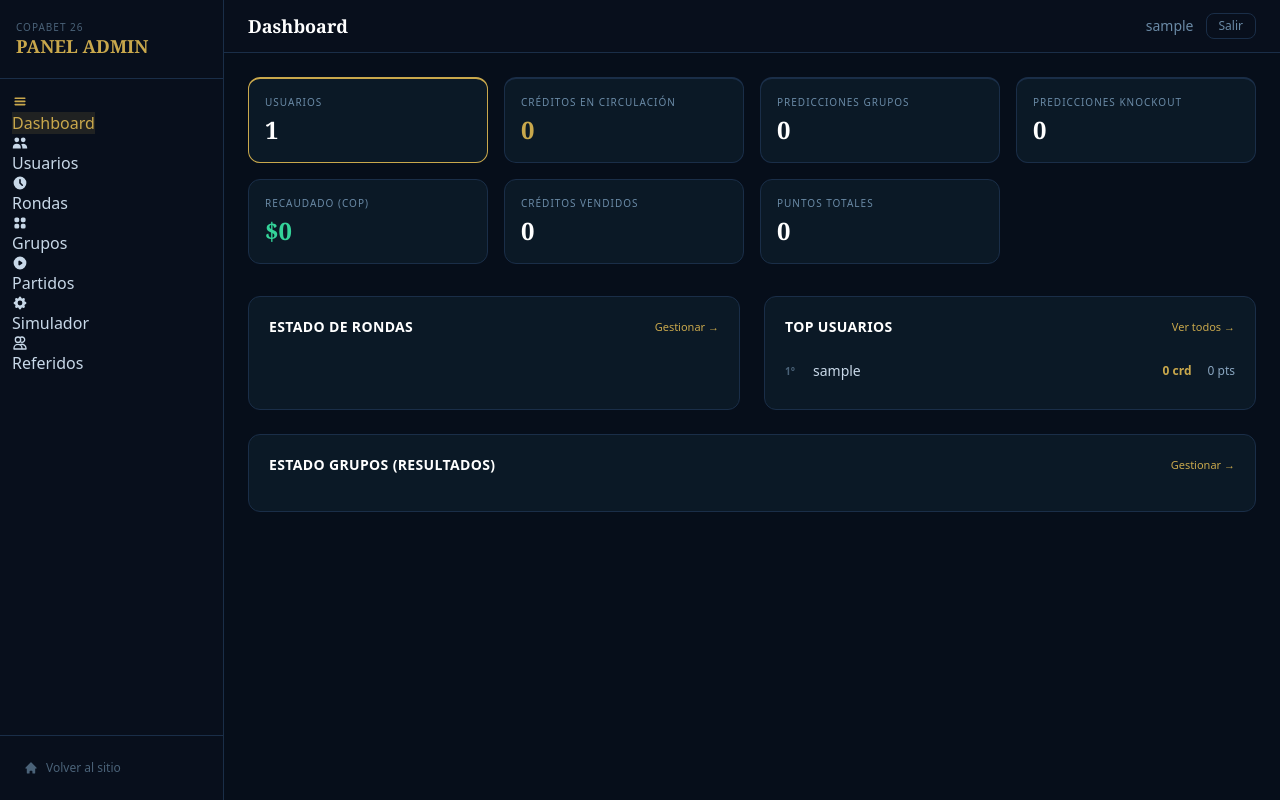
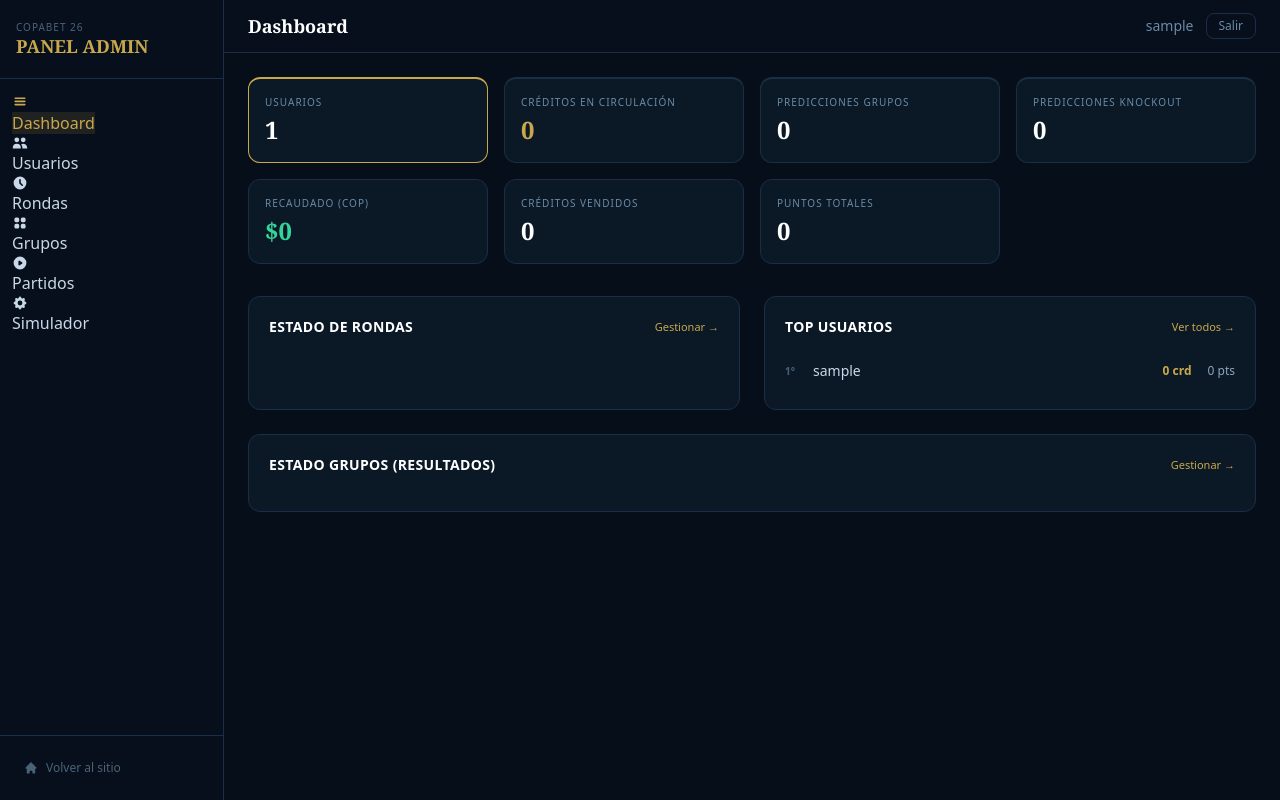
Before and after one commit to Dolopex/Wcpredictor, a Django app: page /panel/ in a window 1280 px wide. Run offline with Django 5.2, Linux system fonts and the light colour scheme; the visitor is signed in with stand-in values (Sample User, id 1); data comes from the database, SQL or seed files in the repository; data that the repository does not hold is empty; some libraries are stand-ins or nearby versions.

Commit message:
Remove referrals link from admin panel navigation
The panel_referrals view was already disabled in urls.py.
Removing the template link that was causing NoReverseMatch error.

```diff
--- a/templates/admin_panel/base.html
+++ b/templates/admin_panel/base.html
@@ -90,13 +90,6 @@
         </svg>
         Simulador
       </a>
-      <a href="{% url 'tournament:panel_referrals' %}"
-         class="nav-link {% if cur == 'panel_referrals' %}active{% endif %}">
-        <svg class="w-4 h-4" fill="none" viewBox="0 0 24 24" stroke="currentColor" stroke-width="2">
-          <path stroke-linecap="round" stroke-linejoin="round" d="M12 4.354a4 4 0 110 5.292M15 21H3v-1a6 6 0 0112 0v1zm0 0h6v-1a6 6 0 00-9-5.197M13 7a4 4 0 11-8 0 4 4 0 018 0z"/>
-        </svg>
-        Referidos
-      </a>
       {% endwith %}
     </nav>
 
```
